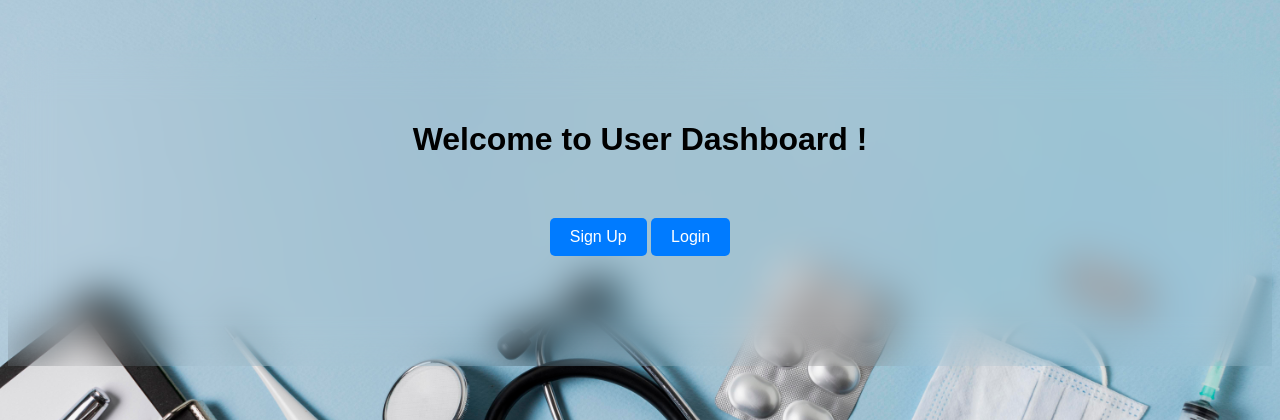
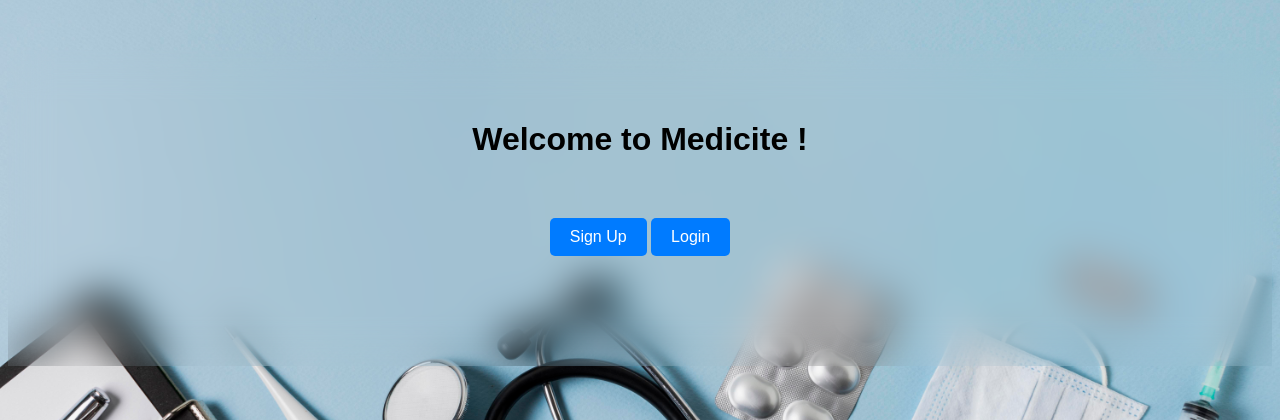
Before and after one commit to malikahere/User_Dashboard, a Django app: template accounts/templates/home.html in a window 1280 px wide. Shown: the top 420 px of the page. Run offline with Django 3.2, Linux system fonts and the light colour scheme; the template is opened without the code that fills it, so the values that code supplies are empty.

Commit message:
template edited

```diff
--- a/accounts/templates/home.html
+++ b/accounts/templates/home.html
@@ -37,7 +37,7 @@
     </style>
 </head>
 <body>
-    <h1>Welcome to User Dashboard !</h1>
+    <h1>Welcome to Medicite !</h1>
     <a href="{% url 'signup' %}" class="btn">Sign Up</a>
     <a href="{% url 'login' %}" class="btn">Login</a>
 </body>
```
